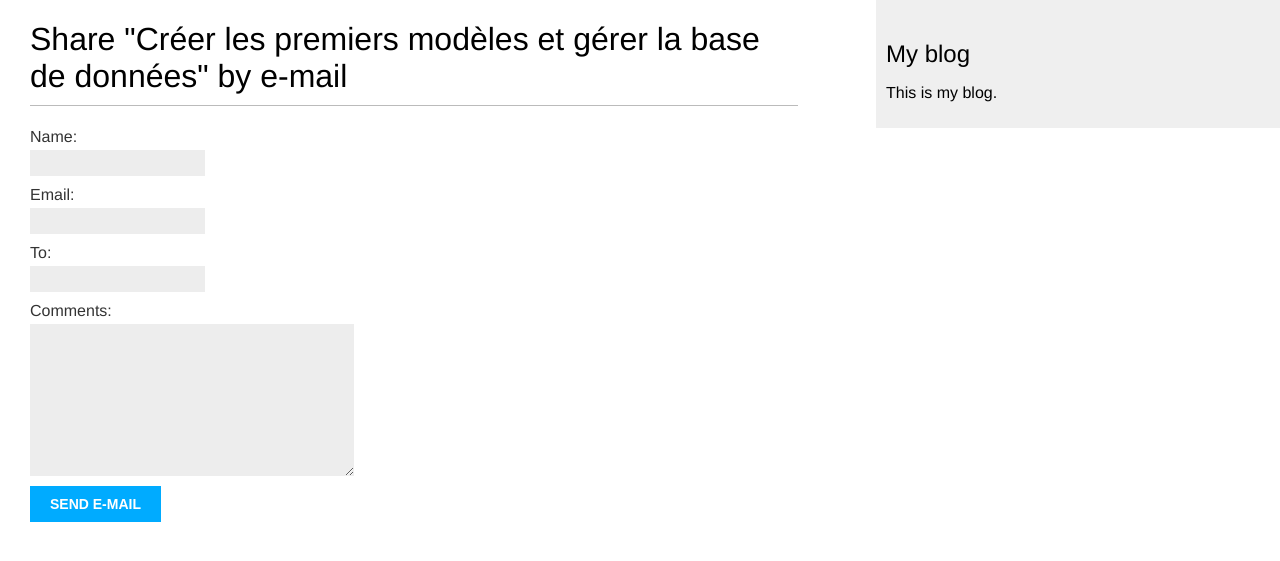
After one commit to UBONGO2000/mysite, a Django app: page /blog/5/share/ in a window 1280 px wide. The commit adds this page. Shown: the top 561 px of the page. Run offline with Django 5.2, Linux system fonts and the light colour scheme; data comes from the database, SQL or seed files in the repository.

Commit message:
envoie e-mail fin

```diff
--- a/mysite/blog/forms.py
+++ b/mysite/blog/forms.py
@@ -5,7 +5,7 @@ class EmailPostForm(forms.Form):
     name=forms.CharField(max_length=25)
     email = forms.EmailField()
     to = forms.EmailField()
-    comment = forms.CharField(
+    comments = forms.CharField(
         required=True,
         widget=forms.Textarea
     )
--- a/mysite/blog/templates/blog/post/detail.html
+++ b/mysite/blog/templates/blog/post/detail.html
@@ -6,4 +6,9 @@
         Published {{ post.published }} by {{ post.author }}
     </p>
     {{ post.body|linebreaks }}
+    <p>
+        <a href="{% url "blog:post_share" post.id %}">
+            Share this post
+        </a>
+    </p>
 {% endblock %}
--- /dev/null
+++ b/mysite/blog/templates/blog/post/share.html
@@ -0,0 +1,19 @@
+{% extends "blog/base.html" %}
+
+{% block title %}Share a post{% endblock %}
+
+{% block content %}
+  {% if sent %}
+    <h1>E-mail successfully sent</h1>
+    <p>
+      "{{ post.title }}" was successfully sent to {{ form.cleaned_data.to }}.
+    </p>
+  {% else %}
+    <h1>Share "{{ post.title }}" by e-mail</h1>
+    <form method="post" novalidate>
+      {{ form.as_p }}
+      {% csrf_token %}
+      <input type="submit" value="Send e-mail">
+    </form>
+  {% endif %}
+{% endblock %}
--- a/mysite/blog/urls.py
+++ b/mysite/blog/urls.py
@@ -7,6 +7,7 @@ app_name = 'blog'
 urlpatterns = [
     path('', views.PostListView.as_view(), name='post_list'),
     path('<int:year>/<int:month>/<int:day>/<slug:post>/', views.post_detail, name='post_detail'),
+    path('<int:post_id>/share/',views.post_share,name='post_share')
     # path('<int:id>', views.post_detail, name='post_detail'),
 
 ]
--- a/mysite/blog/views.py
+++ b/mysite/blog/views.py
@@ -4,6 +4,7 @@ from django.views.generic import ListView
 
 from .models import Post
 from .forms import EmailPostForm
+from django.core.mail import send_mail
 
 # Create your views here.
 
@@ -55,6 +56,8 @@ def post_share(request, post_id):
         status=Post.Status.PUBLISHED
     )
 
+    sent=False
+
 
     if request.method == 'POST':
 
@@ -62,6 +65,29 @@ def post_share(request, post_id):
 
         if form.is_valid():
             cd = form.cleaned_data
+            post_url=request.build_absolute_uri(
+                post.get_absolute_url()
+                )
+
+            subject=(
+                f"{cd['name']} ({cd['email']})"
+                f"recommends you read {post.title}"
+            )
+
+            message=(
+                f"Read {post.title} at {post_url}\n\n"
+                f"{cd['name']}\'s comments: {cd['comments']}"
+
+            )
+
+            send_mail(
+                subject=subject,
+                message=message,
+                from_email=None,
+                recipient_list=[cd['to']]
+            )
+
+            sent=True
     else:
         form = EmailPostForm()
 
@@ -70,6 +96,7 @@ def post_share(request, post_id):
         'blog/post/share.html',
         {
             'post':post,
-            'form':form
+            'form':form,
+            'sent':sent
         }
     )
```
